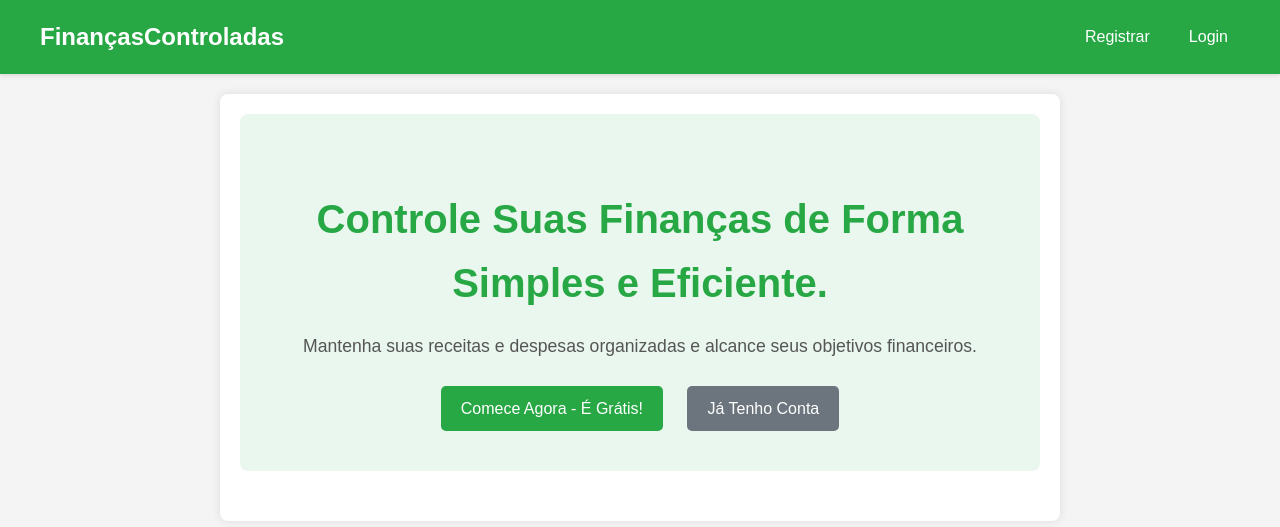
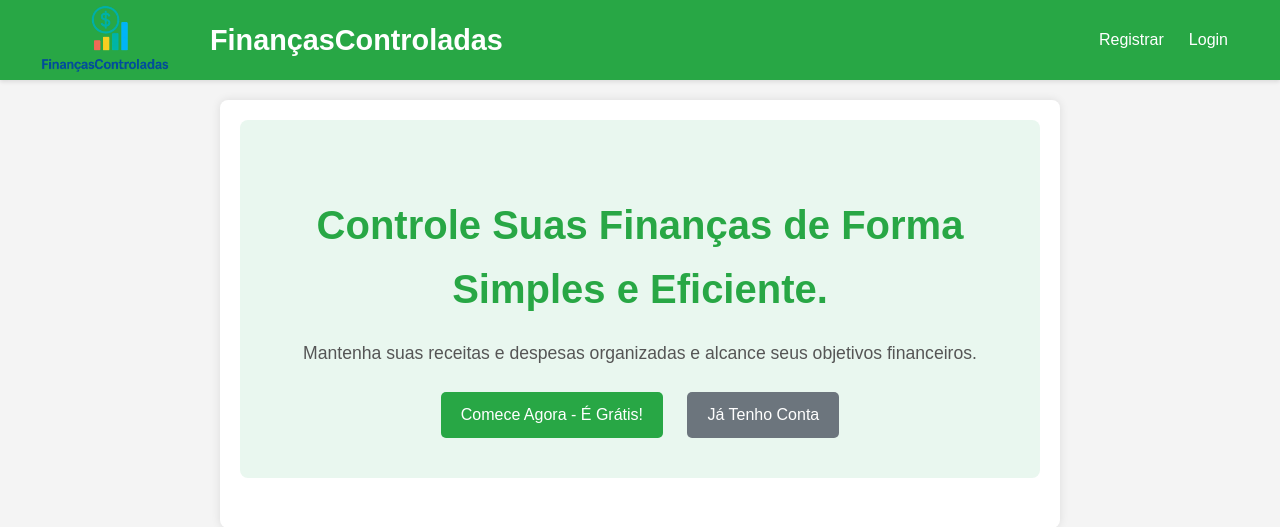
Before and after one commit to binhog29/FinancasControladas, a Flask app: page / in a window 1280 px wide. Shown: the top 527 px of the page. Run offline with Flask 3, Linux system fonts and the light colour scheme.

Commit message:
adicionado a imagem logo.png feat: Ajustada a ordem do logo e nome principal no cabeçalho (imagem antes do texto).

```diff
--- a/static/css/style.css
+++ b/static/css/style.css
@@ -10,40 +10,70 @@ body {
 }
 
 header {
-    background-color: #28a745; /* Verde Finanças */
+    background-color: #28a745;
+    /* Verde Finanças */
     color: white;
-    padding: 1rem 0;
-    box-shadow: 0 2px 4px rgba(0,0,0,0.1);
+    box-shadow: 0 2px 4px rgba(0, 0, 0, 0.1);
+    /* NOVO: Usamos min-height e display flex diretamente no header */
+    min-height: 80px;
+    /* <--- Altura MÍNIMA do cabeçalho. Ajuste conforme o tamanho da sua imagem. */
+    display: flex;
+    justify-content: space-between;
+    /* Mantém o menu à direita */
+    align-items: center;
+    /* Centraliza verticalmente o conteúdo */
+    padding: 0 20px;
+    /* <--- Remove padding vertical, usa só horizontal */
+    flex-wrap: wrap;
+    /* Para responsividade, se a nav quebrar */
 }
 
 header nav {
     display: flex;
-    justify-content: space-between;
     align-items: center;
     max-width: 1200px;
     margin: 0 auto;
-    padding: 0 20px;
-    flex-wrap: wrap; /* Permite que os itens quebrem a linha em telas menores */
+    flex-grow: 1;
+    /* Permite que a nav ocupe o espaço restante */
 }
 
+/* Estilo para o link do logo (que agora só contem a imagem) */
 header nav .logo {
-    color: white;
-    font-size: 1.5rem;
+    display: flex;
+    align-items: center;
+    text-decoration: none;
+    margin-right: 40px;
+    /* Espaçamento entre o logo e o nome da app */
+}
+
+/* Estilo para a imagem do logo dentro do link */
+.header-logo {
+    height: 70px;
+    /* <--- ALTURA DESEJADA DA IMAGEM. Ajuste este valor. */
+    width: auto; /*Para manter a proporção. */
+    vertical-align: middle;
+    /* Ajuda no alinhamento */
+}
+
+/* Estilo para o nome principal da aplicação */
+.app-name {
+    color: rgb(255, 255, 255);
+    font-size: 1.8rem;
     font-weight: bold;
-    text-decoration: none;
-    margin-right: 20px; /* Espaçamento entre o logo e o menu */
+    margin-right: auto;
+    /* Empurra o menu para a direita */
 }
 
 header nav ul {
     list-style: none;
     margin: 0;
-    padding: 0;
+    padding: 10;
     display: flex;
-    flex-wrap: wrap; /* Permite que os itens do menu quebrem a linha */
+    flex-wrap: wrap;
 }
 
 header nav ul li {
-    margin-left: 15px; /* Espaçamento entre os itens do menu */
+    margin-left: 1px;
 }
 
 header nav ul li a {
--- a/templates/base.html
+++ b/templates/base.html
@@ -10,7 +10,13 @@
 <body>
     <header>
         <nav>
-            <a href="{{ url_for('index') }}" class="logo">FinançasControladas</a>
+            {# O link do logo agora contem apenas a imagem e vem ANTES do nome #}
+            <a href="{{ url_for('index') }}" class="logo">
+                <img src="{{ url_for('static', filename='img/logo.png') }}" alt="Logo FinançasControladas" class="header-logo">
+            </a>
+            {# O nome principal da aplicação agora vem DEPOIS da imagem #}
+            <span class="app-name">FinançasControladas</span>
+
             <ul>
                 {% if g.user %} {# g.user é a variável global para o usuário logado #}
                     <li><a href="{{ url_for('add_transaction') }}">Adicionar Transação</a></li>
```
Also changed, not shown: other parts of static/css/style.css (+115 -43 lines), static/img/logo.png (added).
